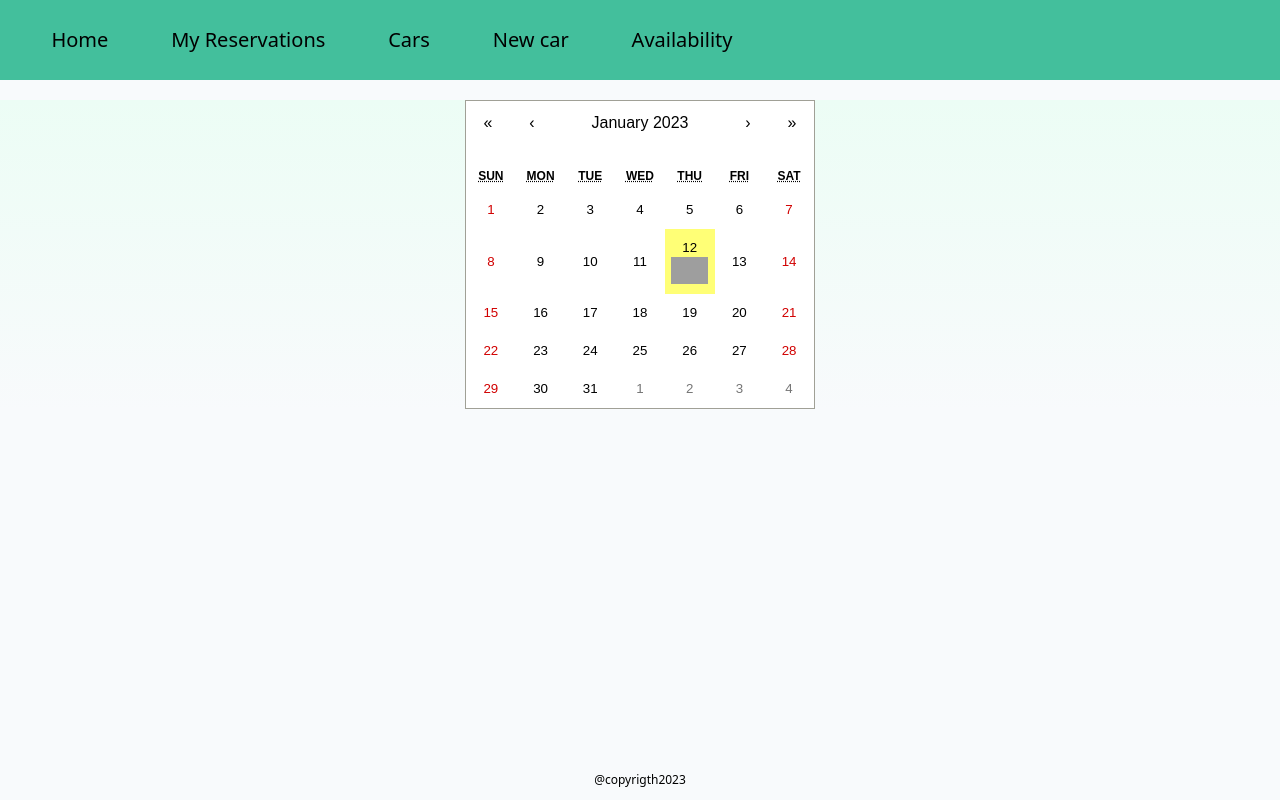
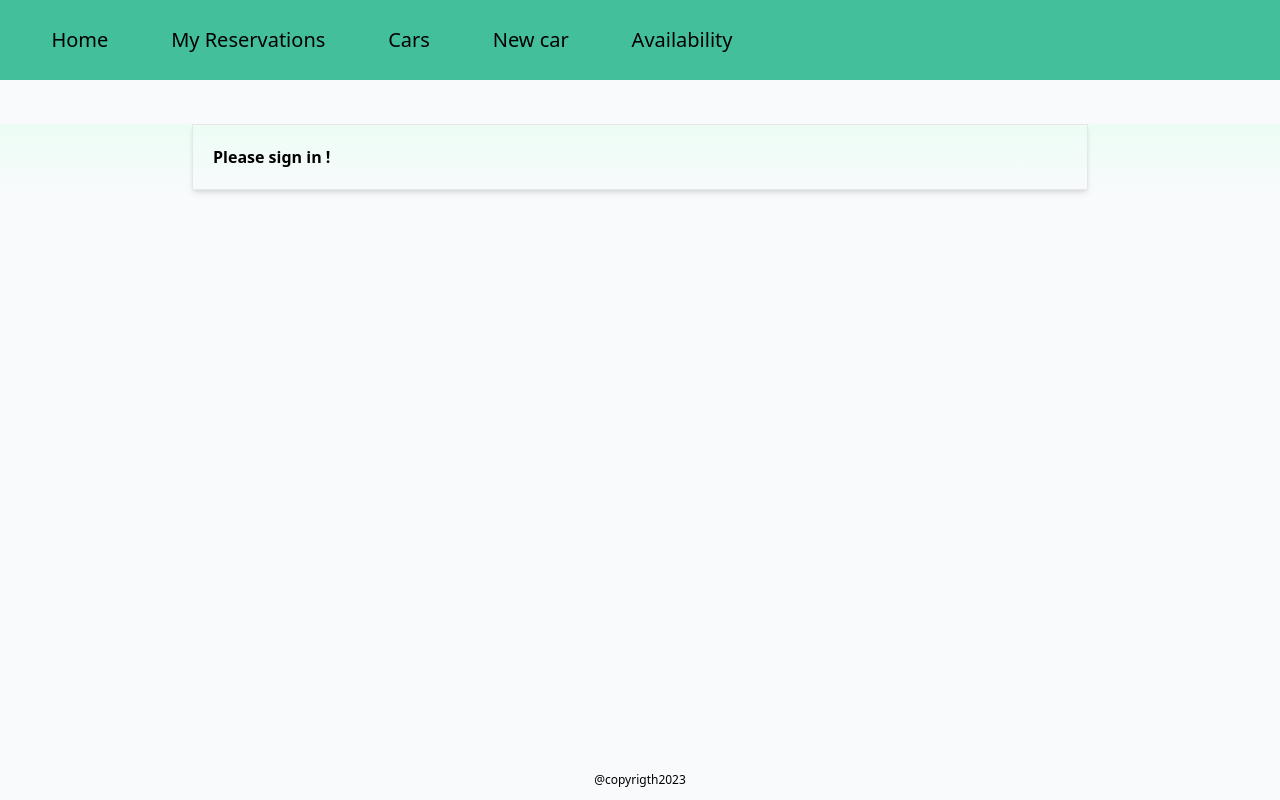
Before and after one commit to Laeti64/Hackathon-2, a Next.js app: page /calendar/my-reservations in a window 1280 px wide. Built offline with nearby package versions, Linux system fonts and the light colour scheme; no server answers; grey boxes are pictures that could not be loaded.

Commit message:
add caledar & signin function

```diff
--- a/pages/calendar/my-reservations.tsx
+++ b/pages/calendar/my-reservations.tsx
@@ -1,8 +1,17 @@
 import React from "react";
 import Calendar from "react-calendar";
 import "react-calendar/dist/Calendar.css";
+import { useAuth } from "../../src/context/UserContext";
+import Router from "next/router";
+import { useRouter } from "next/navigation";
+import Link from "next/link";
+import Image from "next/image";
 
 const CustomCalendar = () => {
+  const { isAuth } = useAuth();
+  console.log("isAuth", isAuth);
+  const router = useRouter();
+
   const customStyle = {
     calendar: {
       background: "linear-gradient(to right, #8e2de2, #4a00e0)",
@@ -31,6 +40,7 @@ const CustomCalendar = () => {
 
   return (
     <div className="d-flex justify-content-center align-items-center bg-gradient-to-b from-emerald-50 to-slate-50">
+      {isAuth ? (
         <Calendar
           className={"w-100 h-100 mx-auto mt-5"}
           calendarType="US"
@@ -41,20 +51,25 @@ const CustomCalendar = () => {
           view === "month" && date.getDay() === 6 ? <p>Weekend</p> : null
         } */
           onClickDay={(value) => alert(value)}
-        tileContent={({ date, view }) => {
-          if (view === "month" && date.getDate() === 12) {
-            return (
-              <img
-                src={
-                  "https://static1.pocketlintimages.com/wordpress/wp-content/uploads/141843-cars-feature-audi-e-tron-sportback-image1-rshkifcx17.jpg"
-                }
-                alt="example image"
+          // tileContent={({ date, view }) => {
+          //   /* style = { customStyle }; */
+          //   view === "month" && date.getDate() === 13 ? (
+          //     <Image
+          //       src={
+          //         "https://static1.pocketlintimages.com/wordpress/wp-content/uploads/141843-cars-feature-audi-e-tron-sportback-image1-rshkifcx17.jpg"
+          //       }
+          //       alt="example image"
+          //       width={50}
+          //       height={50}
+          //     />
+          //   ) : null;
+          // }}
         />
-            );
-          }
-        }}
-        style={customStyle}
-      />
+      ) : (
+        <Link className="input-primary p-5 mt-11" href="/signin">
+          Please sign in !
+        </Link>
+      )}
     </div>
   );
 };
```
Lines whose indentation alone changed are shown as unchanged.
